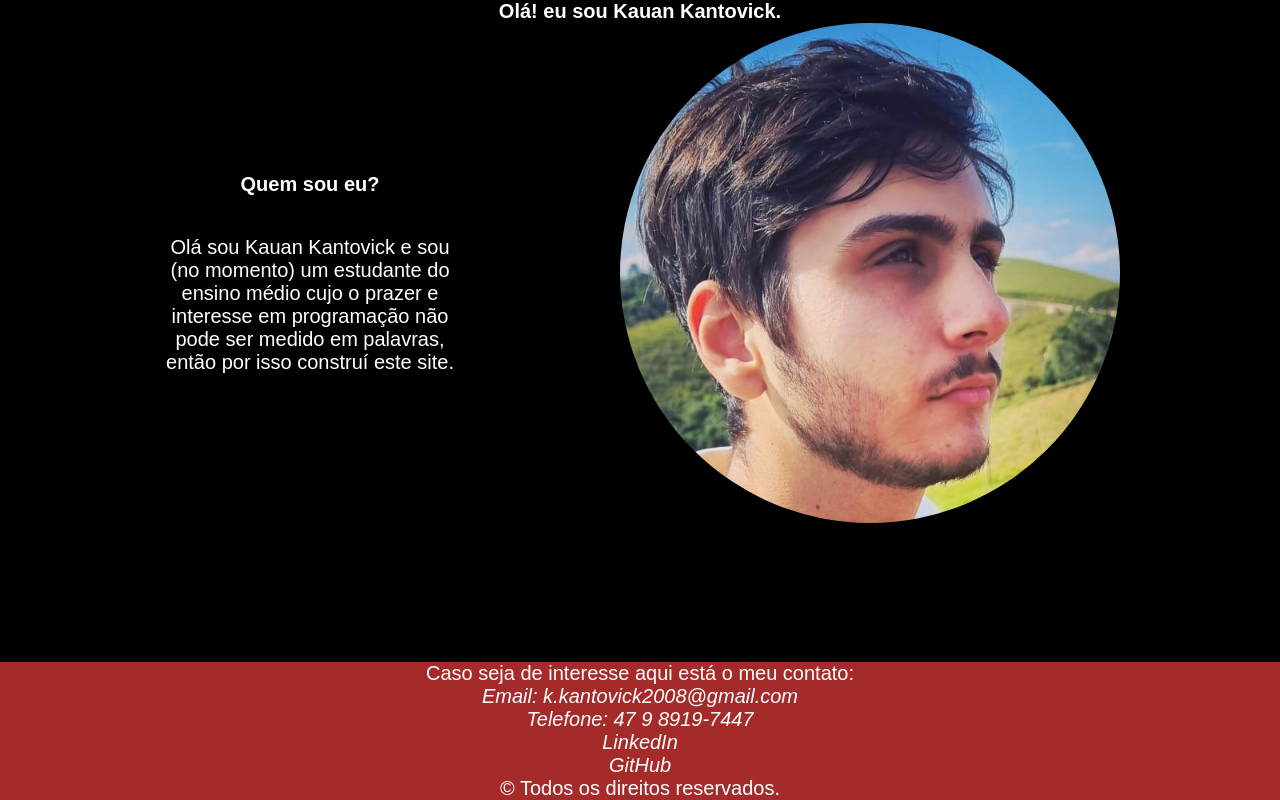
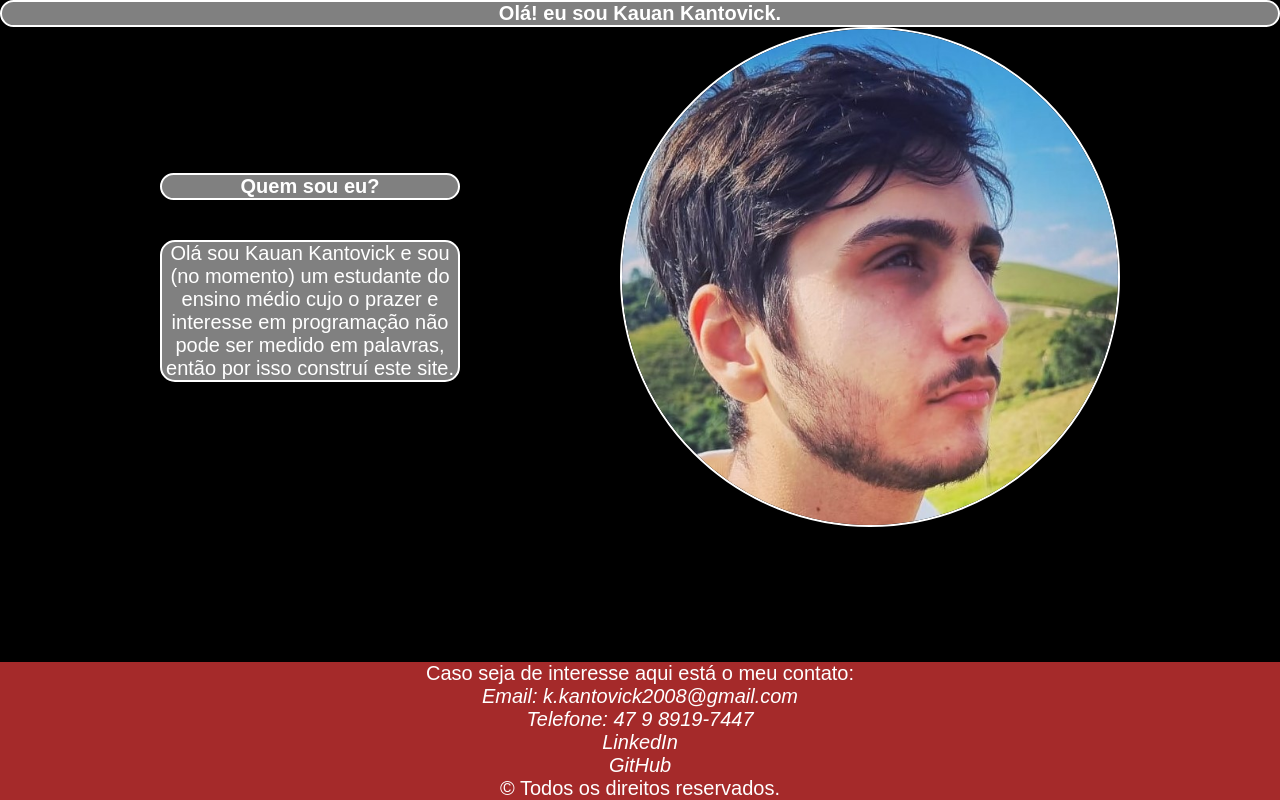
Before and after one commit to Kauan-Kantovick/portifolio, a plain HTML site: page index.html in a window 1280 px wide. Drawn offline with Linux system fonts and the light colour scheme.

Commit message:
style: Background caixa de título e textos principais

```diff
--- a/assets/styles/style.css
+++ b/assets/styles/style.css
@@ -22,6 +22,9 @@ body {
 .title {
     width: 100%;
     height: 20%;
+    background-color: gray;
+    border-radius: 15px;
+    border: 2px solid white;
 }
 
 footer {
@@ -41,11 +44,11 @@ footer {
     height: 100%;
 }
 
-
 #minha-foto {
     max-width: 500px;
     min-width: 150px;
     border-radius: 50%;
+    border: 2px solid white;
 }
 
 .textos-apresentacao {
@@ -69,6 +72,12 @@ a:hover {
     text-decoration: none;
 }
 
+.pergunta, .texto-apresentacao {
+    background-color: gray;
+    border-radius: 15px;
+    border: 2px solid white;
+}
+
 @media (max-width: 425px) {
     .apresentacao {
         flex-direction: column;
```
